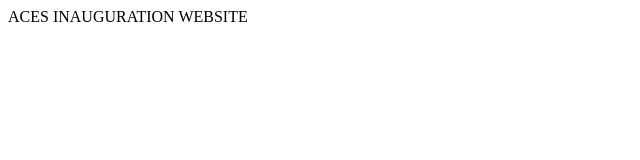
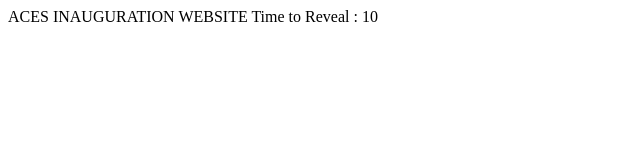
Before and after one commit to Aditya-K69/aces_inaug, a Next.js app: page / in a window 1280 px wide. Shown: the top 160 px of the page, without its empty margins (0-640 px from the left). Built offline with nearby package versions, Linux system fonts and the light colour scheme.

Commit message:
tried adding timer

```diff
--- a/src/app/page.tsx
+++ b/src/app/page.tsx
@@ -1,7 +1,9 @@
 "use client";
-import { useEffect } from "react";
+import { useEffect, useState } from "react";
 
 export default function Home() {
+  const [timer, setTimer] = useState(10);
+
   useEffect(() => {
     const interval = setInterval(async () => {
       const res = await fetch("/api/trigger", {
@@ -11,18 +13,27 @@ export default function Home() {
       });
 
       const data = await res.json();
-      console.log(data)
+      console.log(data);
+
       if (data.trigger === true) {
-        window.location.href = "https://aces-website-2025-26.vercel.app/";
+        setTimer((prev) => (prev > 0 ? prev - 1 : 0));
+        if (timer === 1) {
+          window.location.href = "https://aces-website-2025-26.vercel.app/";
+        }
       }
-    }, 500);
+    }, 1000); // poll every second
 
     return () => clearInterval(interval);
-  }, []);
+  }, [timer]);
 
   return (
-    <div className="flex flex-col items-center justify-center h-screen text-2xl">
-      ACES INAUGURATION WEBSITE
+    <div>
+      <div className="flex flex-col items-center justify-center h-screen text-2xl">
+        ACES INAUGURATION WEBSITE Time to Reveal : {timer}
+      </div>
+      <div className="text-white">
+
+      </div>
     </div>
   );
 }
```
